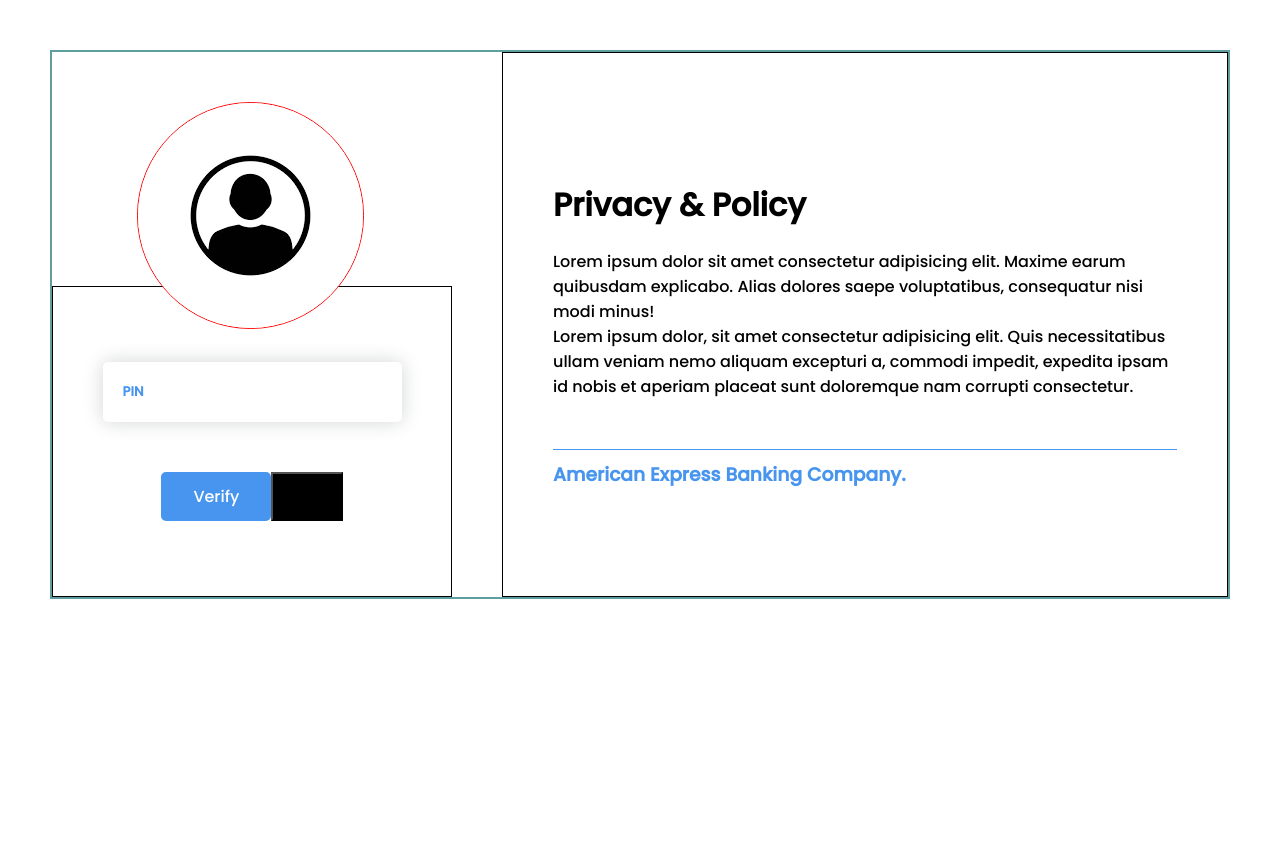
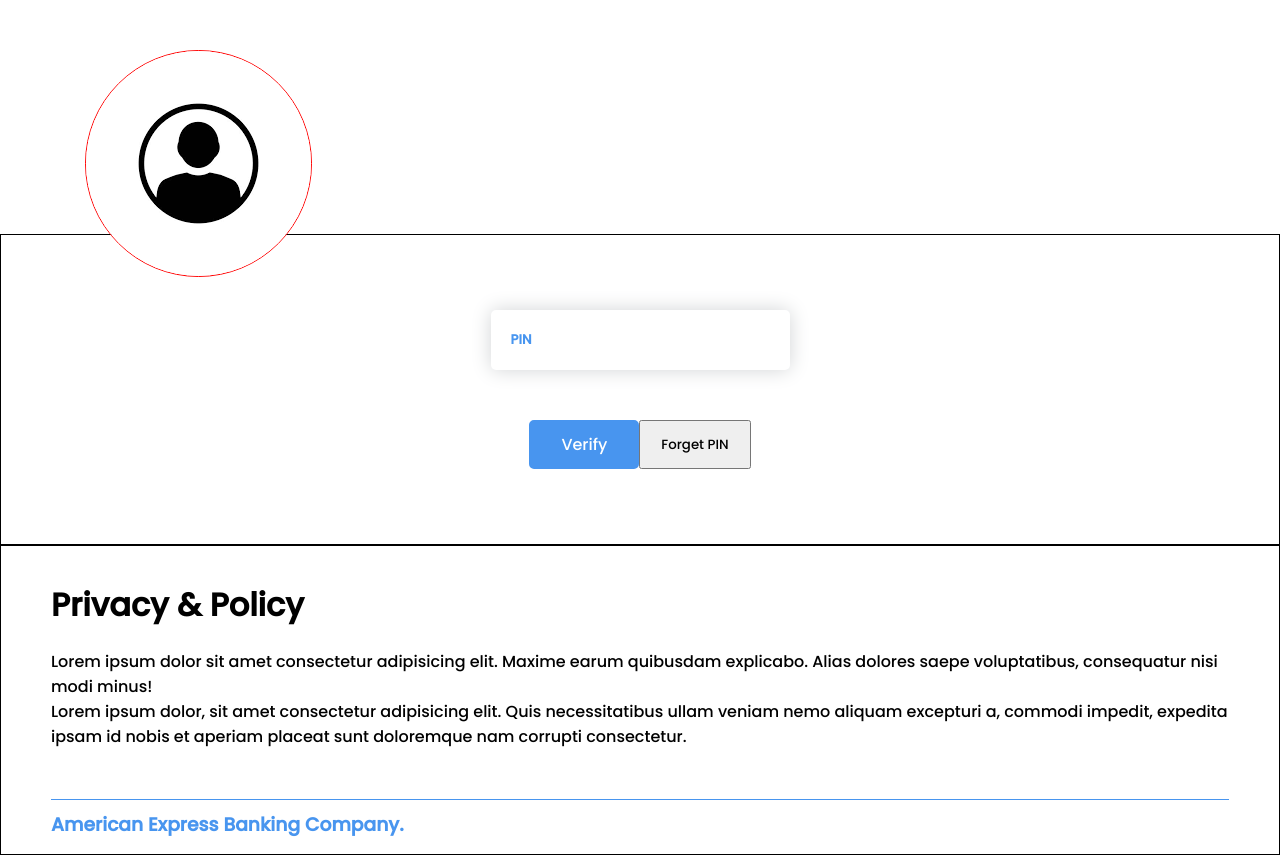
Before and after one commit to SamarthDesai-1/Banking-Management-System, a PHP site: page /PHP/Authentication.php in a window 1280 px wide. Before the commit the page ends 599 px from the top, so only its background shows below. Run offline with PHP 8.4, Linux system fonts and the light colour scheme.

Commit message:
Commit Success

```diff
--- a/CSS/Authentication.css
+++ b/CSS/Authentication.css
@@ -7,12 +7,12 @@
     font-family: 'Poppins', sans-serif;
 }
 .container {
-    max-width: 1180px;
+    /* max-width: 1180px;
     margin-inline: auto;
     border: 2px solid cadetblue;
     margin-block: 50px;
     display: flex;
-    column-gap: 50px;
+    column-gap: 50px; */
 }
 .box-2 {
     border: 1px solid black;
@@ -83,6 +83,8 @@
     color: #4895ef;
     border: 2px solid #4895ef;
 }
-.primary {
-    background-color: black;
+
+
+.btn-section .btn-primary {
+    padding: 10px 20px;
 }
--- a/PHP/Authentication.php
+++ b/PHP/Authentication.php
@@ -22,7 +22,7 @@
                     <br>
                     <div class="btn-section">
                         <input type="submit" value="Verify" class="btn">
-                        <input type="button" value="Forget PIN" class="primary">
+                        <input type="button" value="Forget PIN" class="btn-primary">
                     </div>
                 </form>
 
```
